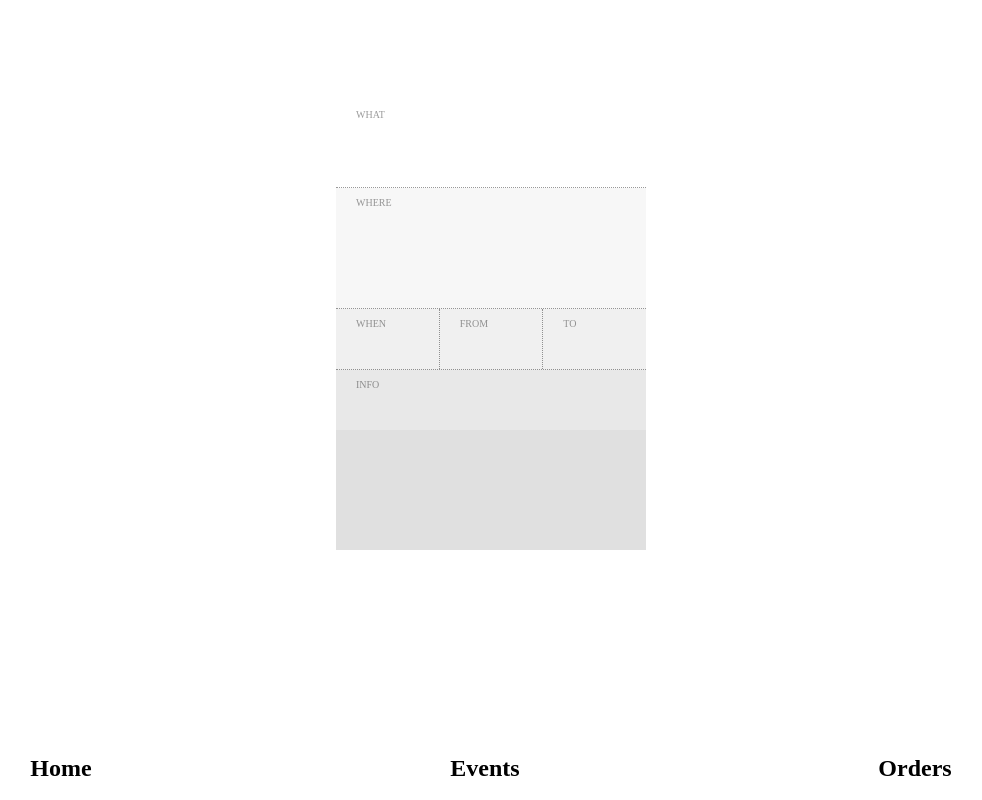
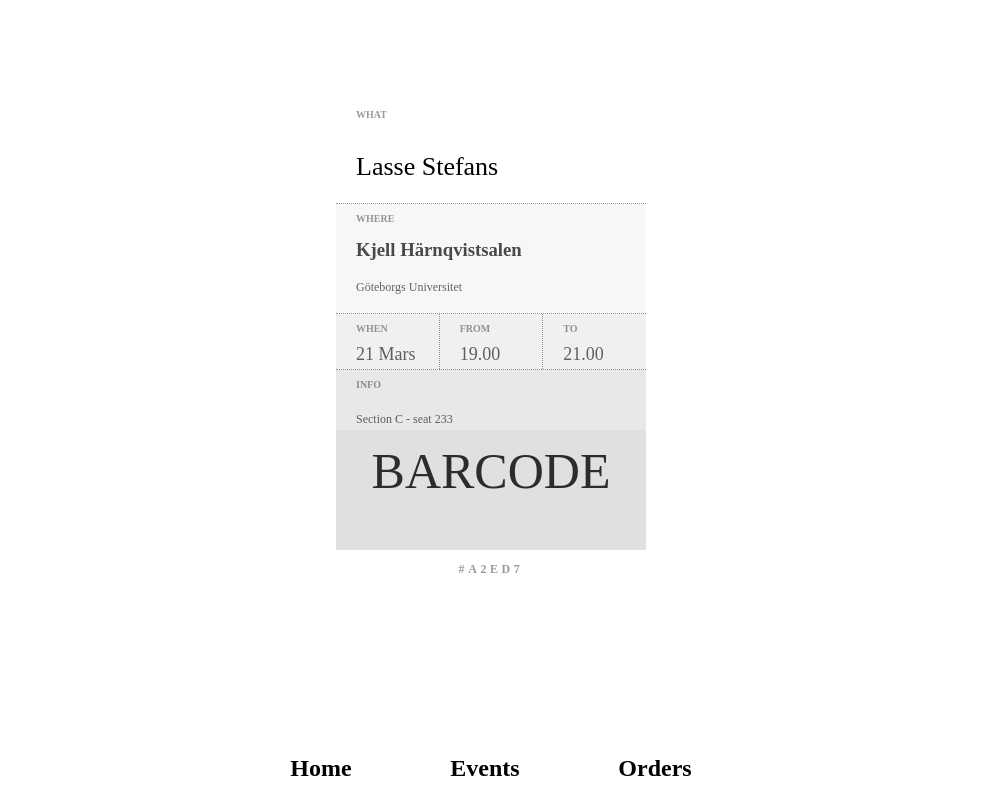
Before and after one commit to isakskold/where-its-at, a React (Vite) app in the folder vite-project/: page / in a window 1280 px wide. Shown: the whole page, without its empty margins (149-1131 px from the left). Built offline with nearby package versions, Linux system fonts and the light colour scheme; the HTML template or start-up script is replaced by a standard one.

Commit message:
Finished ticket component

```diff
--- a/vite-project/src/GlobalStyles.js
+++ b/vite-project/src/GlobalStyles.js
@@ -39,6 +39,11 @@
         padding: 0;
     }
 
+  h3 {
+    margin: 0;
+    padding: 0;
+  }
+
     button {
         appearance: none; /* Remove default browser styles */
         border: none;
--- a/vite-project/src/components/nav/Nav.jsx
+++ b/vite-project/src/components/nav/Nav.jsx
@@ -10,6 +10,9 @@
   left: 0;
   right: 0;
   width: 100%;
+  max-width: 500px;
+  margin-left: auto;
+  margin-right: auto;
   z-index: 9999;
   display: flex;
   text-align: center;
--- a/vite-project/src/components/ticket/components/SectionBarcode.jsx
+++ b/vite-project/src/components/ticket/components/SectionBarcode.jsx
@@ -2,9 +2,12 @@
 import styled from "styled-components";
 
 const StyledSection = styled.section`
-  display: block;
+  display: flex;
+  flex-direction: column;
   width: 100%;
   border-bottom: 1px dotted #00000066;
+  align-items: center;
+  justify-content: center;
 `;
 
 const StyledSectionBarcode = styled(StyledSection)`
@@ -13,8 +16,29 @@
   border-bottom: none;
 `;
 
+const StyledBarcode = styled.p`
+  /*font-size: 101px; correct size once barcode font has been imported  */
+  font-size: 50px; //Temporary font size
+  color: #000000;
+  opacity: 80%;
+  font-family: "Libre Barcode 128";
+`;
+
+const StyledTicketId = styled.p`
+  color: #000000;
+  opacity: 40%;
+  font-size: 12px;
+  font-weight: bold;
+  letter-spacing: 0.3em;
+`;
+
 const SectionBarcode = () => {
-  return <StyledSectionBarcode />;
+  return (
+    <StyledSectionBarcode>
+      <StyledBarcode>BARCODE</StyledBarcode>
+      <StyledTicketId>#A2ED7</StyledTicketId>
+    </StyledSectionBarcode>
+  );
 };
 
 export default SectionBarcode;
--- a/vite-project/src/components/ticket/components/SectionInfo.jsx
+++ b/vite-project/src/components/ticket/components/SectionInfo.jsx
@@ -20,12 +20,21 @@
   line-height: 30px; /* Vertically center text */
   margin: 0; /* Remove default margin */
   margin-left: 20px;
+  font-weight: bold;
+`;
+
+const StyledSeatSection = styled.p`
+  margin-left: 20px;
+  color: #000000;
+  opacity: 60%;
+  font-size: 12px;
 `;
 
 const SectionInfo = () => {
   return (
     <StyledSectionInfo>
       <StyledSectionDescription>INFO</StyledSectionDescription>
+      <StyledSeatSection>Section C - seat 233</StyledSeatSection>
     </StyledSectionInfo>
   );
 };
--- a/vite-project/src/components/ticket/components/SectionWhat.jsx
+++ b/vite-project/src/components/ticket/components/SectionWhat.jsx
@@ -2,7 +2,8 @@
 import styled from "styled-components";
 
 const StyledSection = styled.section`
-  display: block;
+  display: flex;
+  flex-direction: column;
   width: 100%;
   border-bottom: 1px dotted #00000066;
 `;
@@ -15,16 +16,28 @@
 const StyledSectionDescription = styled.p`
   font-size: 10px;
   color: rgba(0, 0, 0, 0.4); /* 40% opacity */
-  height: 30px;
   line-height: 30px; /* Vertically center text */
   margin: 0; /* Remove default margin */
   margin-left: 20px;
+  font-weight: bold;
+`;
+
+const StyledH2 = styled.h2`
+  font-family: "SansitaOne";
+  color: var(--pink);
+  margin-left: 20px;
+  font-size: 26px;
+  height: 100%;
+  display: flex;
+  align-items: center;
+  font-weight: lighter;
 `;
 
 const SectionWhat = () => {
   return (
     <StyledSectionWhat>
       <StyledSectionDescription>WHAT</StyledSectionDescription>
+      <StyledH2>Lasse Stefans</StyledH2>
     </StyledSectionWhat>
   );
 };
--- a/vite-project/src/components/ticket/components/SectionWhenFromTo.jsx
+++ b/vite-project/src/components/ticket/components/SectionWhenFromTo.jsx
@@ -11,11 +11,6 @@
   height: 13.33%; /* 60px / 450px * 100% */
   background-color: rgba(0, 0, 0, 0.06);
   display: flex;
-
-  :nth-child(2) {
-    border-left: 1px dotted #00000066; /* Dotted border on the left */
-    border-right: 1px dotted #00000066; /* Dotted border on the right */
-  }
 `;
 
 const StyledSectionDescription = styled.p`
@@ -25,10 +20,23 @@
   line-height: 30px; /* Vertically center text */
   margin: 0; /* Remove default margin */
   margin-left: 20px;
+  font-weight: bold;
 `;
 
 const StyledSectionBox = styled.section`
   width: 100%;
+`;
+
+const StyledSectionBoxWithBorders = styled(StyledSectionBox)`
+  border-left: 1px dotted #00000066;
+  border-right: 1px dotted #00000066;
+`;
+
+const StyledBoxData = styled.time`
+  margin-left: 20px;
+  color: #000000;
+  opacity: 60%;
+  font-size: 18px;
 `;
 
 const SectionWhenFromTo = () => {
@@ -36,12 +44,15 @@
     <StyledSectionWhenFromTo>
       <StyledSectionBox>
         <StyledSectionDescription>WHEN</StyledSectionDescription>
+        <StyledBoxData>21 Mars</StyledBoxData>
       </StyledSectionBox>
-      <StyledSectionBox>
+      <StyledSectionBoxWithBorders>
         <StyledSectionDescription>FROM</StyledSectionDescription>
-      </StyledSectionBox>
+        <StyledBoxData>19.00</StyledBoxData>
+      </StyledSectionBoxWithBorders>
       <StyledSectionBox>
         <StyledSectionDescription>TO</StyledSectionDescription>
+        <StyledBoxData>21.00</StyledBoxData>
       </StyledSectionBox>
     </StyledSectionWhenFromTo>
   );
--- a/vite-project/src/components/ticket/components/SectionWhere.jsx
+++ b/vite-project/src/components/ticket/components/SectionWhere.jsx
@@ -19,12 +19,30 @@
   line-height: 30px; /* Vertically center text */
   margin: 0; /* Remove default margin */
   margin-left: 20px;
+  font-weight: bold;
+`;
+
+const StyledH3 = styled.h3`
+  color: #000000;
+  opacity: 70%;
+  margin-left: 20px;
+  margin-top: 5px;
+`;
+
+const StyledLocation = styled.p`
+  color: #000000;
+  opacity: 60%;
+  font-size: 12px;
+  margin-left: 20px;
+  margin-top: 5px;
 `;
 
 const SectionWhere = () => {
   return (
     <StyledSectionWhere>
       <StyledSectionDescription>WHERE</StyledSectionDescription>
+      <StyledH3>Kjell Härnqvistsalen</StyledH3>
+      <StyledLocation>Göteborgs Universitet</StyledLocation>
     </StyledSectionWhere>
   );
 };
```
